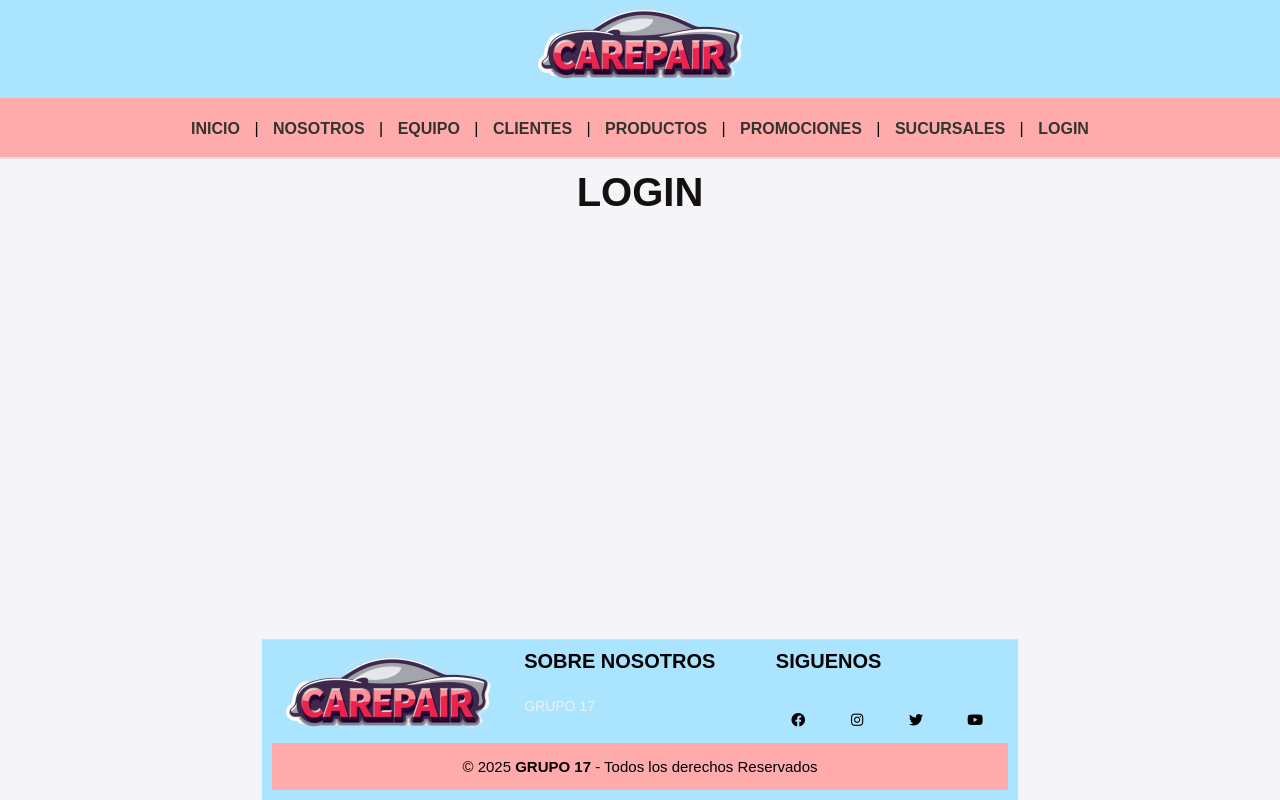
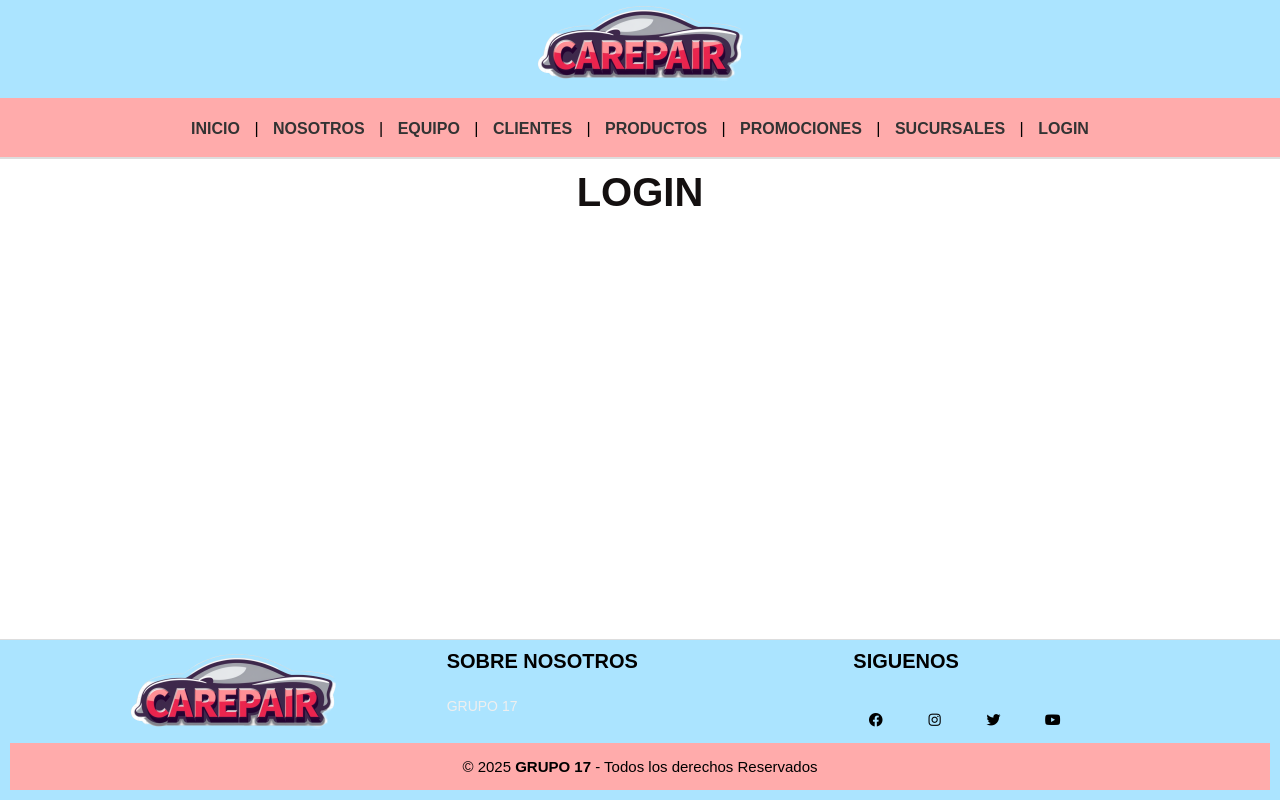
Before and after one commit to mindbrand729/DAW-Trabajo_Practico_Experimental_1, a Flask app: page /login in a window 1280 px wide. Run offline with Flask 3, Linux system fonts and the light colour scheme; some libraries are stand-ins or nearby versions.

Commit message:
Moficación

```diff
--- a/Sitio_Web_Taller_mecanico/static/css/login.css
+++ b/Sitio_Web_Taller_mecanico/static/css/login.css
@@ -6,15 +6,6 @@
   color: #141010;
   text-transform: uppercase;
   font-weight: bold;
-}
-body {
-      font-family: Arial, sans-serif;
-      background-color: #f4f4f9;
-      display: flex;
-      justify-content: center;
-      align-items: center;
-      height: 100vh;
-      margin: 0;
 }
 .login-container {
   background-color: #fff;
```
Lines whose indentation alone changed are shown as unchanged.
